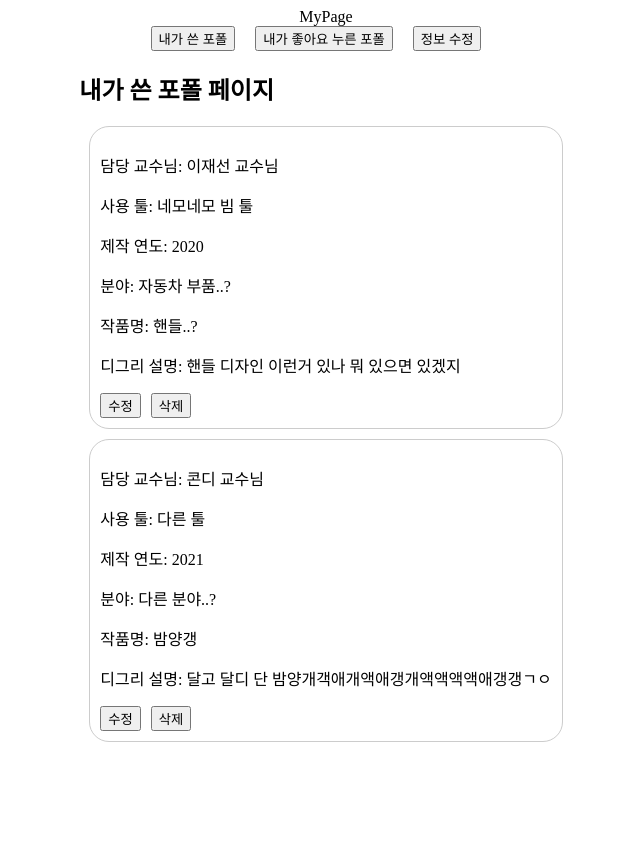
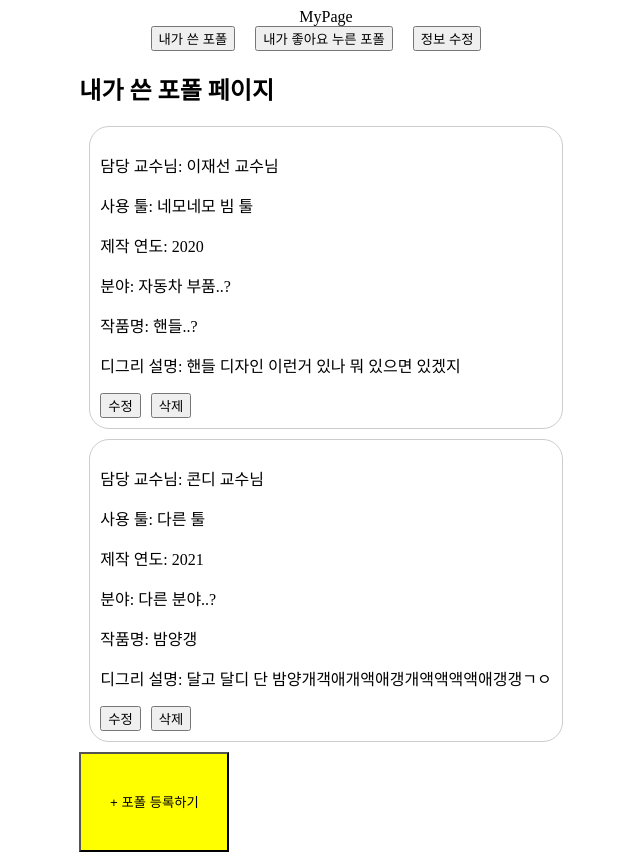
Before and after one commit to LikeLionHGU/DaePo_Front, a React (Create React App) app: page /DaePo/MyPage in a window 1280 px wide. Shown: the whole page, without its empty margins (322-962 px from the left). Before the commit the page ends 800 px from the top, so only its background shows below. Built offline with nearby package versions, Linux system fonts and the light colour scheme; what recoil-persist would draw is missing.

Commit message:
feat: 포폴 등록하기 연결

```diff
--- a/src/component/MyPage/MyPortfolioComponent/MyPortfolioComponent.js
+++ b/src/component/MyPage/MyPortfolioComponent/MyPortfolioComponent.js
@@ -1,4 +1,6 @@
 import React, { useState } from "react";
+import { Link } from "react-router-dom";
+import styled from "styled-components";
 
 import PortfolioCardComponent from "../MyPortfolioComponent/PortfolioCardComponent";
 import EditModalComponent from "../MyPortfolioComponent/EditModalComponent";
@@ -23,6 +25,12 @@ const PoPolDataList = [
   },
 ];
 
+const PlusButton = styled.button`
+  background-color: yellow;
+  width: 150px;
+  height: 100px;
+  cursor: pointer;
+`;
 function MyPortfolioComponent() {
   const [showEditModal, setShowEditModal] = useState(false);
   const [selectedData, setSelectedData] = useState(null);
@@ -52,7 +60,9 @@ function MyPortfolioComponent() {
           onDelete={handleCardDeleteClick}
         />
       ))}
-
+      <Link to="/DaePo/CreatePost">
+        <PlusButton>+ 포폴 등록하기</PlusButton>
+      </Link>
       {showEditModal && (
         <EditModalComponent data={selectedData} onClose={handleCloseModal} />
       )}
```
